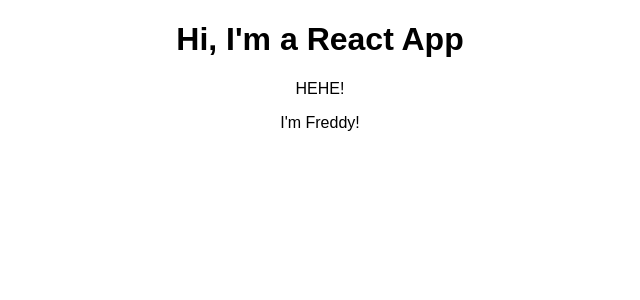
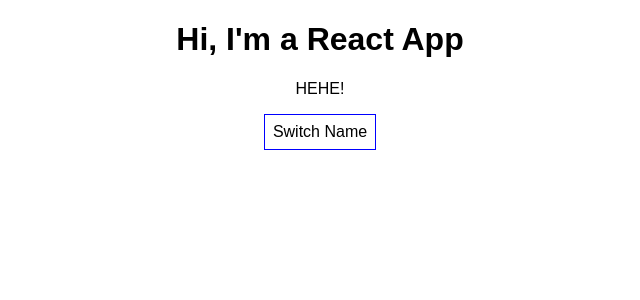
Before and after one commit to Yuanyu97/React-Practice, a React (Create React App) app: page / in a window 1280 px wide. Shown: the top 300 px of the page, without its empty margins (320-960 px from the left). Built offline with nearby package versions, Linux system fonts and the light colour scheme.

Commit message:
First commit

```diff
--- a/src/App.js
+++ b/src/App.js
@@ -2,17 +2,82 @@ import React, { Component } from 'react';
 import './App.css';
 import Person from './Person/Person';
 
+
 class App extends Component {
+  state = {
+    people: [
+      { name: 'Huat', age: 23 },
+      { name: 'Fred', age: 23 }
+    ],
+    otherState: 'some other value',
+    showPeople: false //array of persons
+  };
+
+  switchNameHandler = (newName) => {
+    this.setState({
+      people: [
+        { name: newName, age: 100 },
+        { name: 'Fred', age: 100 }
+      ]
+    })
+  };
+
+  nameChangedHandler = (event) => {
+    this.setState({
+      people: [
+        { name: event.target.value, age: 24 },
+        { name: "Fred", age: 25 }
+      ]
+    })
+  }
+
+  deletePersonHandler = (personIndex) => {
+    // const people = this.state.people; bad practice, mutates original
+    //const people = this.state.people.slice; clones original data
+    const people = [...this.state.people]; //same as slice
+    people.splice(personIndex, 1);
+    this.setState({people: people})
+  }
+
+  togglePeopleHandler = () => {
+    const doesShow = this.state.showPeople;
+    this.setState({ showPeople: !doesShow }); //gets merged with the other state
+  }
+
   render() {
+    const style = {
+      backgroundColor: 'white',
+      font: "inherit",
+      border: "1px solid blue",
+      padding: "8px",
+      cursor: "pointer"
+    };
+
+    let people = null;
+
+    if (this.state.showPeople) {
+      people = (
+        <div>
+          {this.state.people.map((person, index) => {
+            return <Person
+              click={() => this.deletePersonHandler(index)}
+              name={person.name}
+              age={person.age} />
+          })}
+        </div>
+      );
+    }
+
     return (
       <div className='App'>
         <h1>Hi, I'm a React App</h1>
         <p>HEHE!</p>
-        <Person />
+        <button style={style} onClick={this.togglePeopleHandler}>Switch Name</button>
+        {people}
       </div>
-    );
+    )
     //return React.createElement("div", {className: "App"}, React.createElement("h1", null, "Hi, I\'m a React App!"));
-  }
+  };
 }
 
 export default App;
--- /dev/null
+++ b/src/Person/Person.css
@@ -0,0 +1,8 @@
+.Person {
+    width: 60%;
+    margin: 16px auto;
+    border: 1px solid #eee;
+    box-shadow: 0 2px 3px #ccc;
+    padding: 16px;
+    text-align: center;
+}
--- a/src/Person/Person.js
+++ b/src/Person/Person.js
@@ -1,7 +1,14 @@
 import React from 'react';
 
-const person = () => {
-    return <p>I'm Freddy!</p>
-}
+import './Person.css'
+
+const person = (props) => { //functional programming
+    return (
+        <div className="Person">
+            <p onClick={props.click}>I'm {props.name} and I am {props.age} years old!</p>
+            <p>{props.children}</p>
+            <input type="text" onChange={props.changed} value={props.name} />
+        </div>);
+};
 
 export default person;
```
